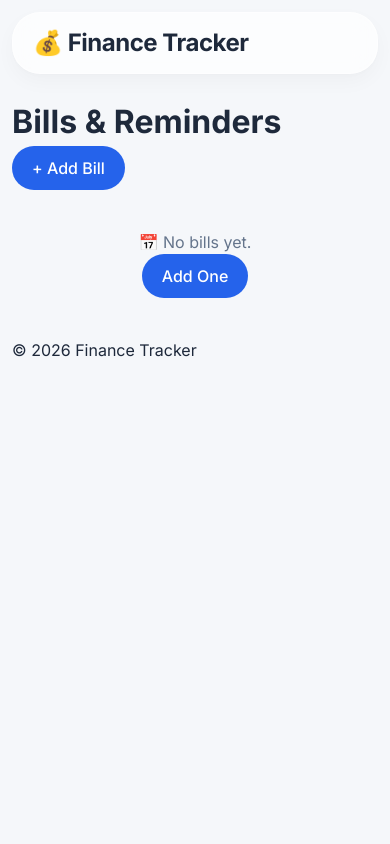
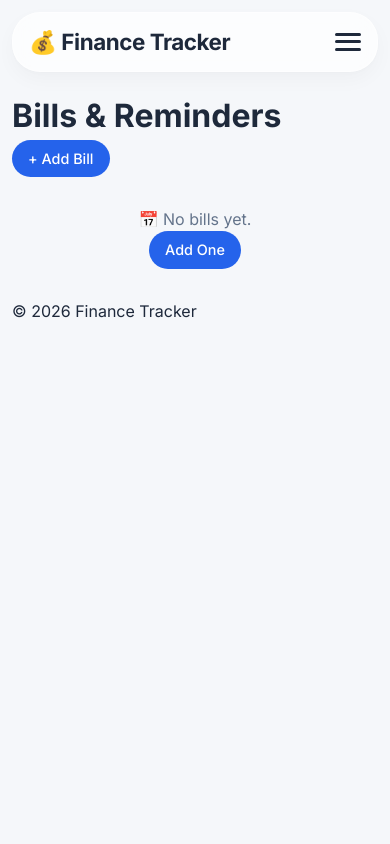
Before and after one commit to Mystic-Chamola/finance_tracker, a Django app: page /bills/ in a window 390 px wide. Run offline with Django 5.2, Linux system fonts and the light colour scheme; a user stored in the database is signed in; data comes from the database, SQL or seed files in the repository; data that the repository does not hold is empty.

Commit message:
Mobile-optimized CSS: fix balance card visibility and improve layout

```diff
--- a/static/css/style.css
+++ b/static/css/style.css
@@ -31,9 +31,10 @@ body {
     background: var(--bg-base);
     color: var(--text-primary);
     line-height: 1.5;
-    padding: 16px 16px 80px;
+    padding: 12px 12px 80px;
     min-height: 100vh;
     -webkit-font-smoothing: antialiased;
+    overflow-x: hidden;
 }
 
 /* Glassmorphism & Bento */
@@ -53,18 +54,21 @@ body {
     display: flex;
     justify-content: space-between;
     align-items: center;
-    padding: 12px 20px;
+    padding: 12px 16px;
     background: var(--glass-bg);
     backdrop-filter: blur(12px);
     -webkit-backdrop-filter: blur(12px);
     border: 1px solid var(--glass-border);
     border-radius: var(--border-radius-xl);
     box-shadow: var(--shadow-sm);
-    margin-bottom: 24px;
+    margin-bottom: 20px;
+    position: sticky;
+    top: 8px;
+    z-index: 100;
 }
 
 .nav-brand a {
-    font-size: 1.5rem;
+    font-size: 1.4rem;
     font-weight: 700;
     color: var(--text-primary);
     text-decoration: none;
@@ -236,7 +258,7 @@ body {
     display: inline-flex;
     align-items: center;
     justify-content: center;
-    padding: 10px 20px;
+    padding: 8px 16px;
     border-radius: 40px;
     font-weight: 500;
     text-decoration: none;
@@ -245,26 +267,43 @@ body {
     border: none;
     background: var(--accent);
     color: white;
+    font-size: 0.9rem;
 }
 .btn-outline {
     background: transparent;
     border: 1px solid var(--glass-border);
     color: var(--text-primary);
 }
-.btn-sm { padding: 6px 14px; font-size: 0.9rem; }
+.btn-sm { padding: 6px 12px; font-size: 0.8rem; }
 .btn:hover { transform: translateY(-2px); box-shadow: var(--shadow-md); }
 
 /* Pagination & Empty State */
-.pagination { display: flex; justify-content: center; gap: 16px; margin-top: 24px; }
-.empty-state { text-align: center; padding: 40px; color: var(--text-secondary); }
+.pagination { display: flex; justify-content: center; gap: 12px; margin-top: 20px; }
+.empty-state { text-align: center; padding: 30px; color: var(--text-secondary); }
 
-/* Mobile Responsive */
-@media (max-width: 640px) {
-    body { padding: 12px 12px 60px; }
-    .balance-amount { font-size: 2.2rem; }
-    .charts-container { grid-template-columns: 1fr; }
-    .insights-grid { grid-template-columns: 1fr; }
-    .hamburger { display: flex; }
+/* Hamburger Menu */
+.hamburger {
+    display: flex;
+    flex-direction: column;
+    justify-content: space-around;
+    width: 26px;
+    height: 22px;
+    background: transparent;
+    border: none;
+    cursor: pointer;
+    padding: 0;
+}
+.hamburger .bar {
+    width: 26px;
+    height: 3px;
+    background-color: var(--text-primary);
+    border-radius: 10px;
+    transition: var(--transition);
+}
+@media (min-width: 769px) {
+    .hamburger { display: none; }
+}
+@media (max-width: 768px) {
     .nav-menu {
         display: none;
         flex-direction: column;
@@ -274,26 +313,18 @@ body {
         border-radius: var(--border-radius-lg);
         padding: 16px;
         margin-top: 12px;
+        position: absolute;
+        top: 60px;
+        left: 0;
+        right: 0;
+        z-index: 99;
     }
     .nav-menu.active { display: flex; }
+    .navbar { flex-wrap: wrap; }
 }
 
-/* Hamburger Menu */
-.hamburger {
-    display: none;
-    flex-direction: column;
-    justify-content: space-around;
-    width: 28px;
-    height: 24px;
-    background: transparent;
-    border: none;
-    cursor: pointer;
-    padding: 0;
+/* Fix notification dropdown on mobile */
+.notification-dropdown {
+    max-width: 90vw;
+    right: 0;
 }
-.hamburger .bar {
-    width: 28px;
-    height: 3px;
-    background-color: var(--text-primary);
-    border-radius: 10px;
-    transition: var(--transition);
-}
```
Also changed, not shown: other parts of static/css/style.css (+67 -49 lines).
